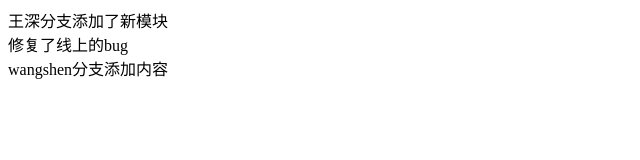
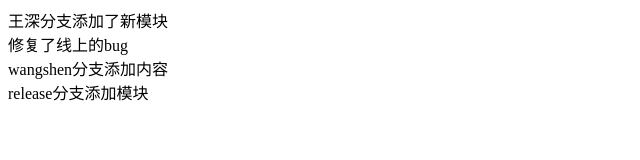
Before and after one commit to Jasonwang911/newGitRes, a plain HTML site: page index.html in a window 1280 px wide. Shown: the whole page, without its empty margins (0-640 px from the left). Drawn offline with Linux system fonts and the light colour scheme.

Commit message:
release分支提交了东西

```diff
--- a/index.html
+++ b/index.html
@@ -10,5 +10,6 @@
     <div>王深分支添加了新模块</div>
     <div>修复了线上的bug</div>
     <div>wangshen分支添加内容</div>
+    <div>release分支添加模块</div>
 </body>
 </html>
```
